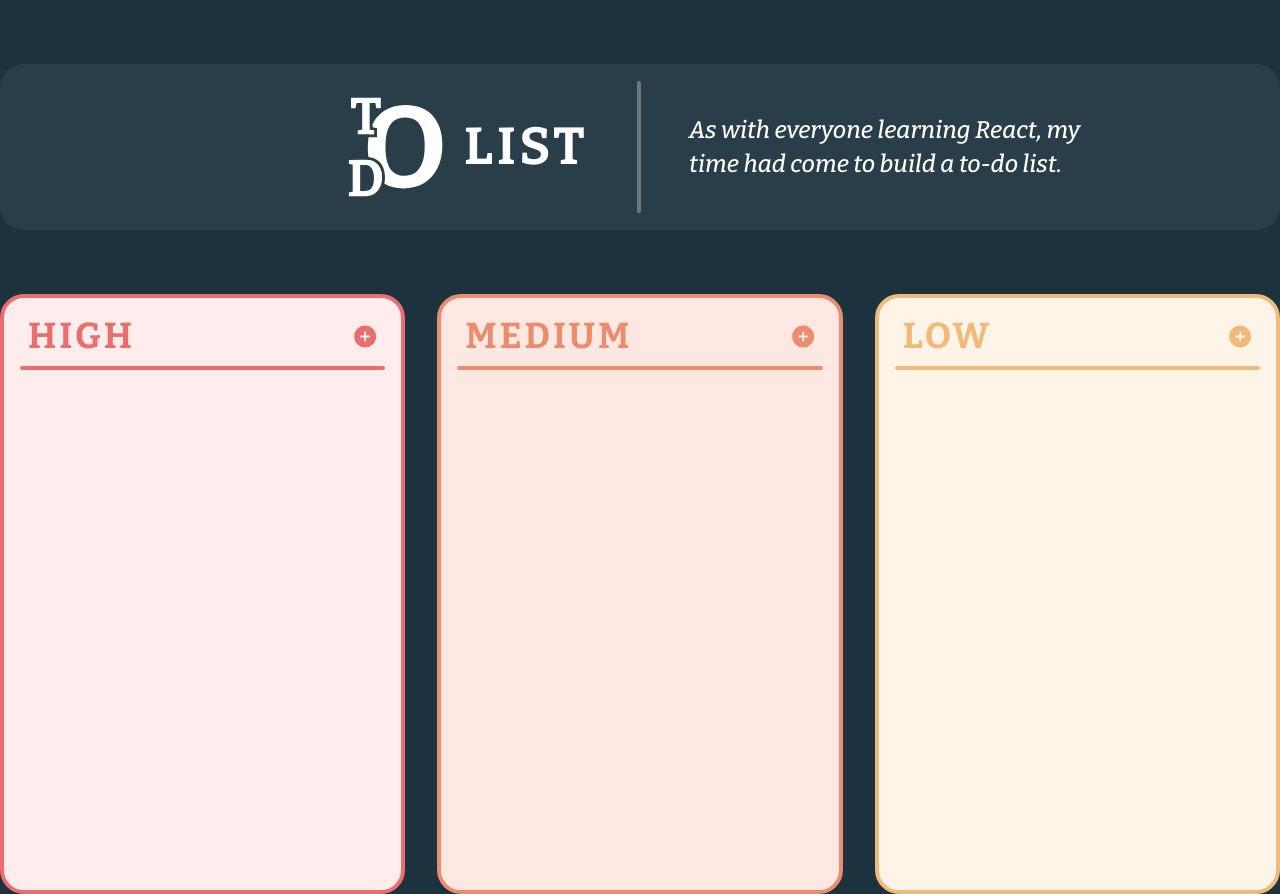
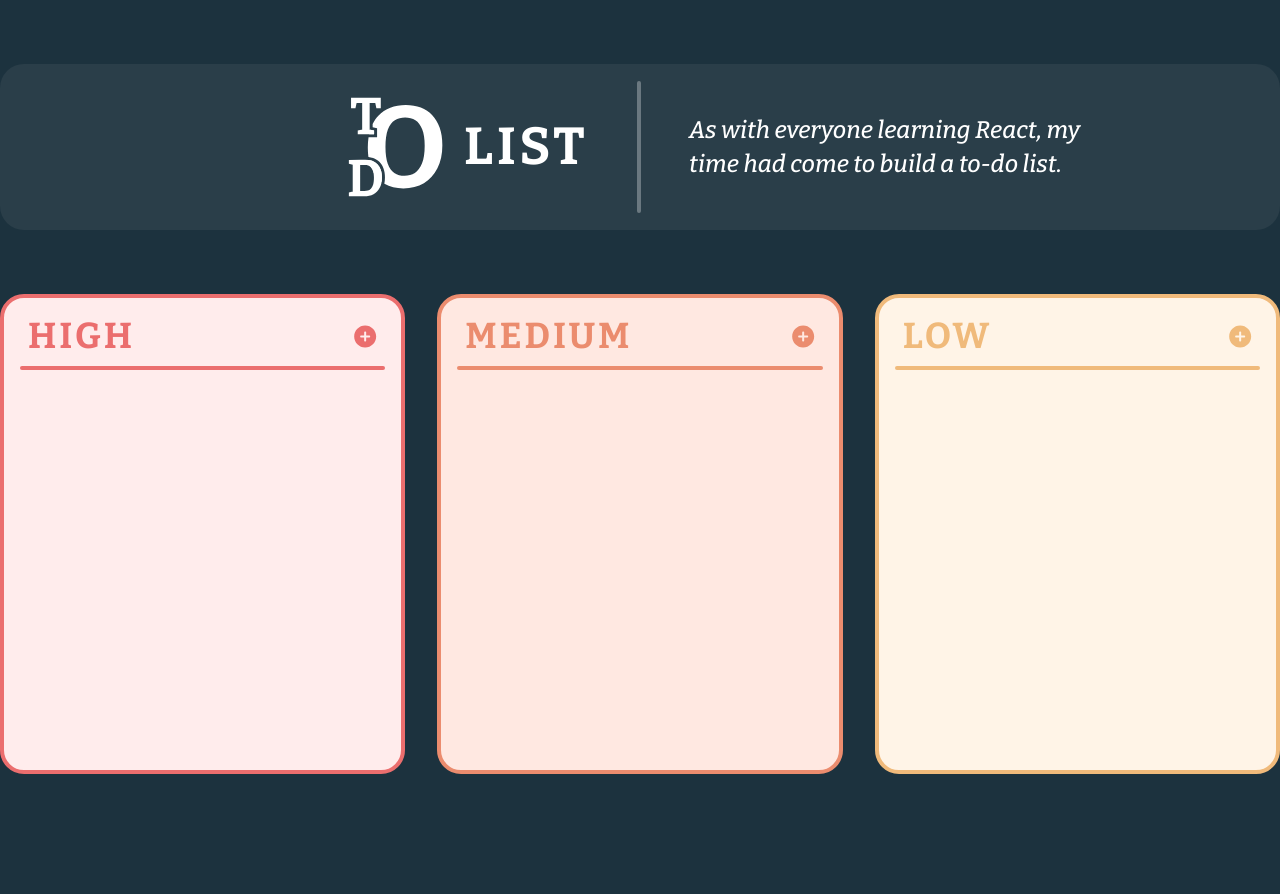
Before and after one commit to neilkurien/to-do-list, a React (Create React App) app: page / in a window 1280 px wide. After the commit the page ends 800 px from the top, so only its background shows below. Built offline with nearby package versions, Linux system fonts and the light colour scheme.

Commit message:
priority board styling done

```diff
--- a/src/styles/app.scss
+++ b/src/styles/app.scss
@@ -28,11 +28,11 @@ h4 {
 }
 
 .board-container {
-	margin: auto;
 	width: 100%;
 	min-width: 1080px;
-	height: 75vh;
+	height: 60vh;
 	min-height: 300px;
+	//max-height: 600px;
 	margin-top: 64px;
 
 	display: grid;
```
